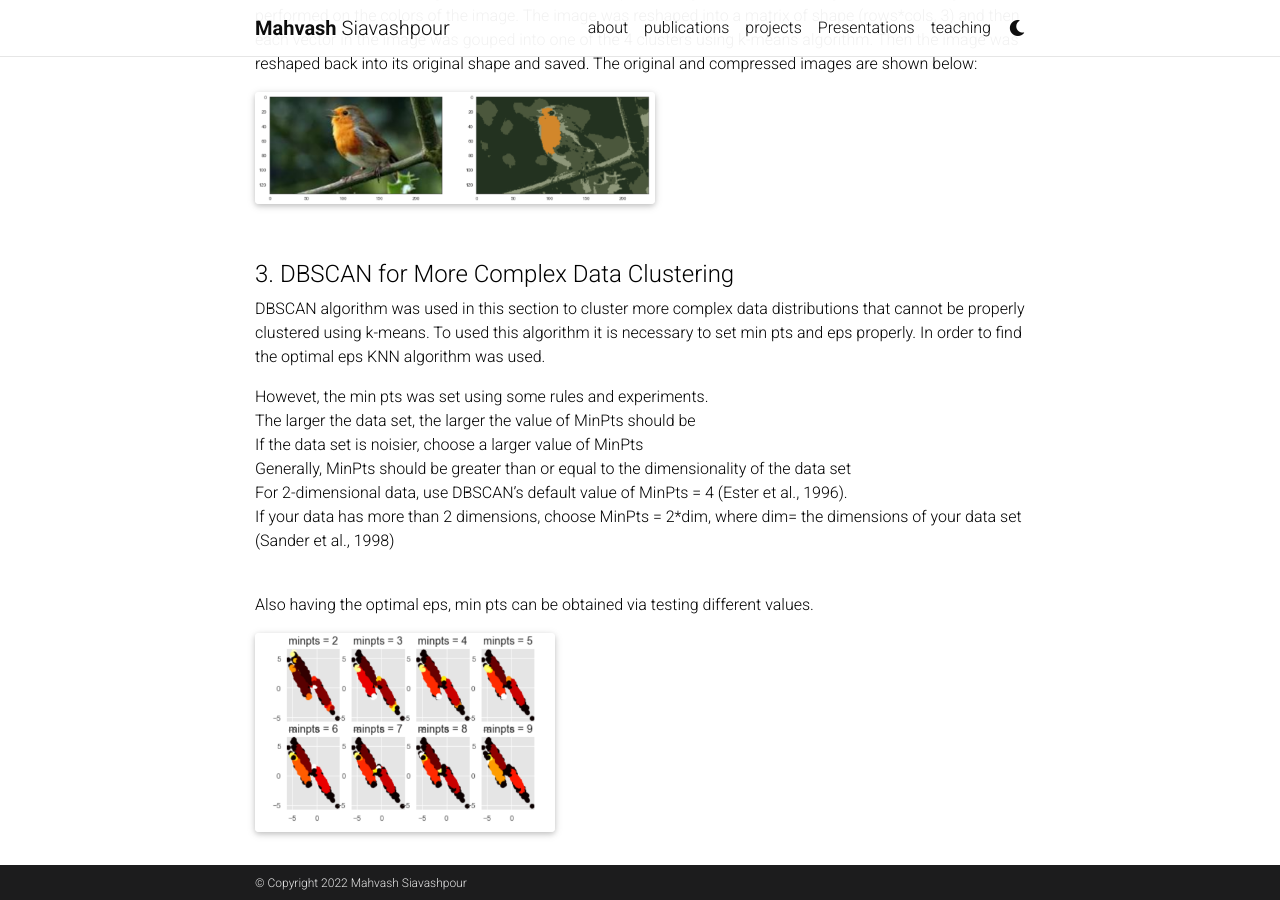
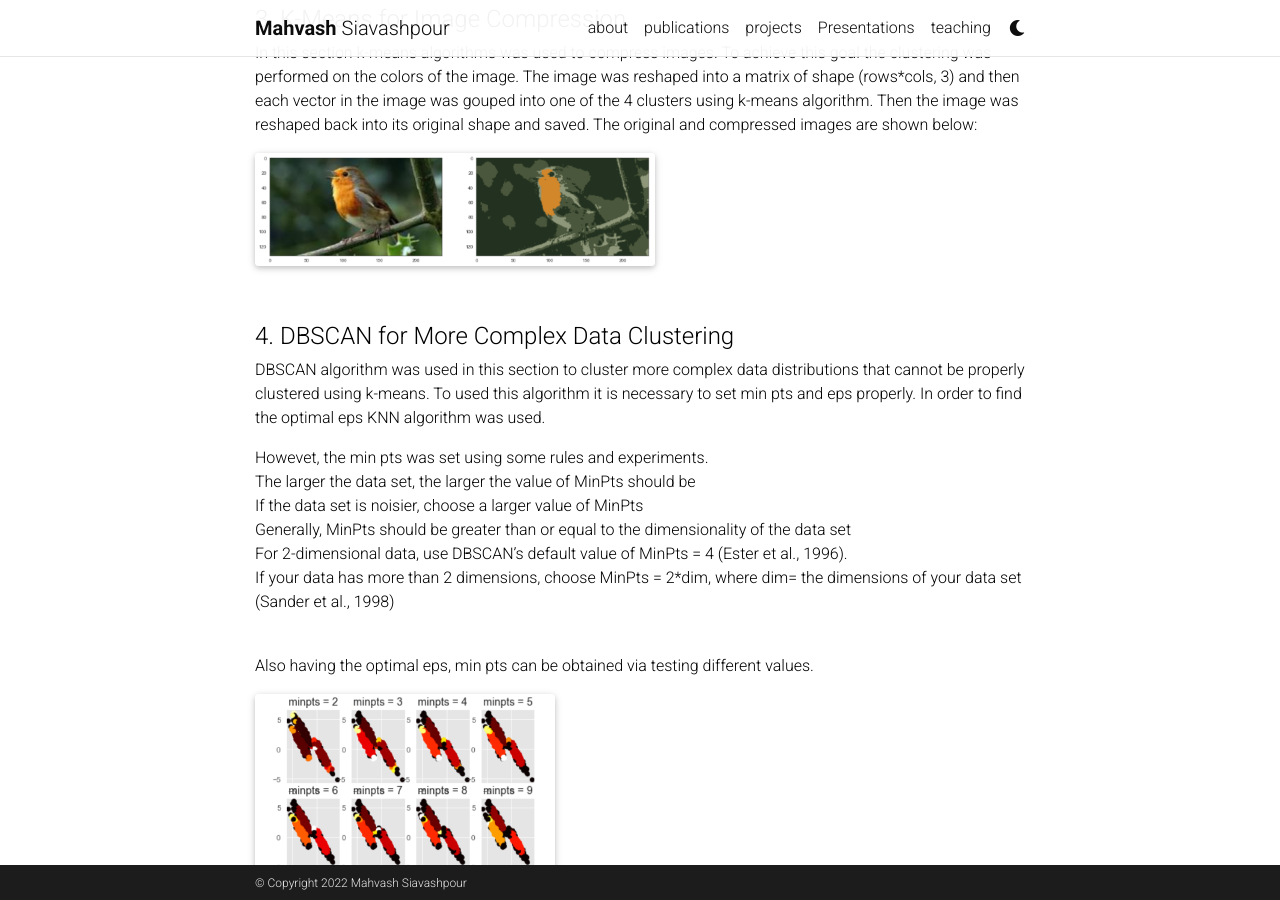
Before and after one commit to mahvash-siavashpour/mahvash-siavashpour.github.io, a Jekyll site: the page built from _projects/Data Mining.md, in a window 1280 px wide and 900 px high, scrolled down 2073 px. Built offline with Jekyll 4.4.1, drawn with Linux system fonts in a browser that asks for light colours; full-size pictures stand in for the smaller copies a plugin makes; comment, search, counter and statistics services are not loaded; a style sheet for code colours, icons or effects is not loaded.

Commit message:
minor changes

```diff
--- a/_projects/Data Mining.md
+++ b/_projects/Data Mining.md
@@ -39,13 +39,13 @@
 #### 1. K-Means for Random Data
 First a set of random data was generated and then clustered using k-means algorithm. The issue with this problem is that we have to set the number of the clusters manually. To overcome this issue I used elbow method and calculated the cost function for 1 to 10 clusters and found the optimal number of clusters.
 <br>
-{% include figure.html path="assets/img/elbow.png" title="img" class="img-fluid rounded z-depth-1" width="200" %}
+{% include figure.html path="assets/img/elbow.png" title="img" class="img-fluid rounded z-depth-1" width="500" %}
 <br>
 
 #### 2. K-Means for Digit Dataset
 In this section the digit dataset from Sklearn was used. K-means algorithm was applied to this dataset to group them into 10 clusters. Then the centroids were calculated. As it is shown below, the centroids almost accurately represent the labels of their clusters:
 <br>
-{% include figure.html path="assets/img/cluster-digit.png" title="img" class="img-fluid rounded z-depth-1" width="500" %}
+{% include figure.html path="assets/img/cluster-digit.png" title="img" class="img-fluid rounded z-depth-1" width="300" %}
 <br>
 
 #### 3. K-Means for Image Compression
@@ -54,7 +54,7 @@
 {% include figure.html path="assets/img/bird.png" title="img" class="img-fluid rounded z-depth-1" width="400" %}
 <br>
 
-#### 3. DBSCAN for More Complex Data Clustering
+#### 4. DBSCAN for More Complex Data Clustering
 DBSCAN algorithm was used in this section to cluster more complex data distributions that cannot be properly clustered using k-means. To used this algorithm it is necessary to set min pts and eps properly. In order to find the optimal eps KNN algorithm was used.<br>
 
 Howevet, the min pts was set using some rules and experiments. <br>
```
